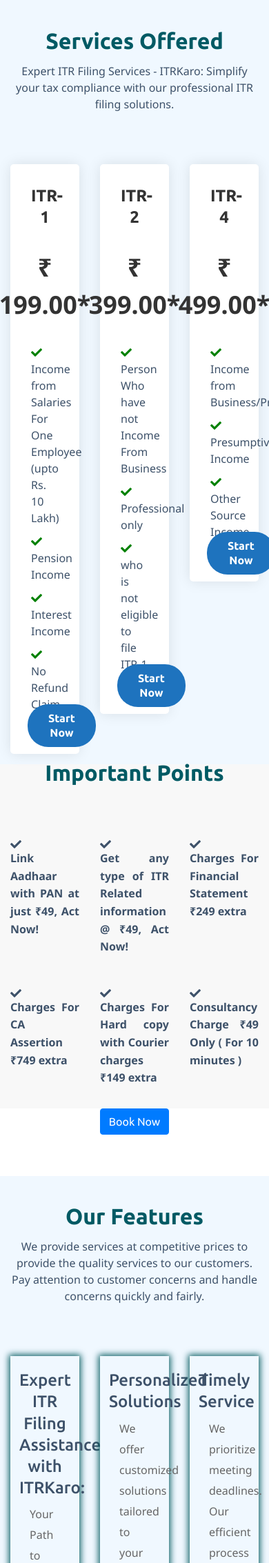
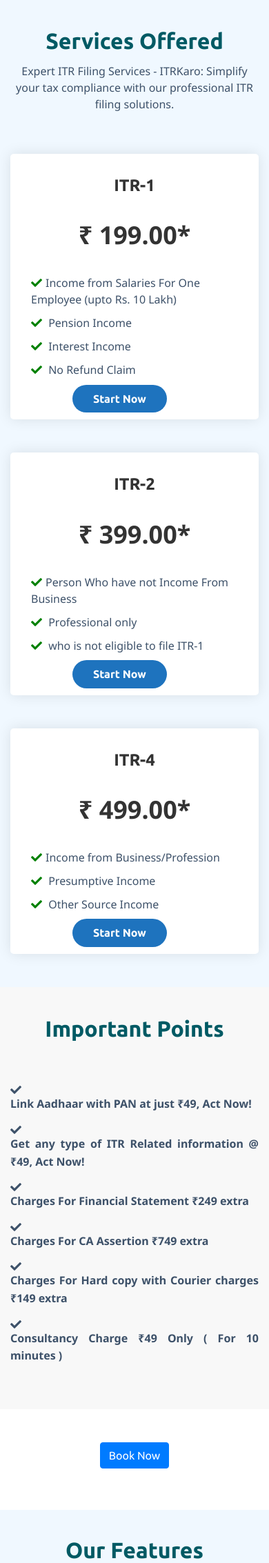
Before and after one commit to Nation-Connect/itrkarao, a PHP site: page / in a window 390 px wide. Shown: the part 1463-3729 px from the top of the page at 69% size. Run offline with PHP 8.4, Linux system fonts and the light colour scheme.

Commit message:
mobile layout issue fixes

```diff
--- a/index.php
+++ b/index.php
@@ -133,7 +133,7 @@
             </div>
 
             <div class="row justify-content-center">
-                <div class="col-lg-4 col-md-6 md-mb-30 ">
+                <div class="col-12 col-md-4 col-sm-12 mb-5">
                     <div class="pricing-table white-bg" id="itr1-section">
                         <div class="pricing-table-header">
                             <h3 class="table-title">ITR-1</h3>
@@ -164,7 +164,7 @@
                     </div>
                 </div>
 
-                <div class="col-lg-4 col-md-6 md-mb-30 ">
+                <div class="col-12 col-md-4 col-sm-12 mb-5">
                     <div class="pricing-table white-bg" id="itr2-section">
                         <div class="pricing-table-header">
                             <h3 class="table-title">ITR-2</h3>
@@ -194,7 +194,7 @@
                     </div>
                 </div>
 
-                <div class="col-lg-4 col-md-6 md-mb-10 ">
+                <div class="col-12 col-md-4 col-sm-12 mb-5">
                     <div class="pricing-table white-bg" id="itr3-section">
                         <div class="pricing-table-header">
                             <h3 class="table-title">ITR-4</h3>
@@ -225,37 +225,6 @@
             </div>
         </div>
 
-
-
-
-
-
-
-
-
-
-
-
-
-
-
-
-
-
-
-
-
-
-
-
-
-
-
-
-
-
-
-
     </div>
     </div>
     </div>
@@ -264,44 +233,44 @@
     <div class="important-points" style="background-color: #f8f8f8;">
     <div class="container">
         <div class="row justify-content-center">
-            <div class="col-xl-8 col-lg-8">
+            <div class="col-xl-8 col-lg-8 pt-5">
                 <div class="section-title">
                     <h2 class="add-space">Important Points</h2>
                 </div>
             </div>
         </div>
-        <div class="row">
-            <div class="col-xl-4 col-lg-4 col-md-6">
+        <div class="row mb-5 pb-5">
+            <div class="col-12 col-md-4 col-sm-12">
                 <div class="single-point">
                     <i class="fas fa-check"></i>
                     <p><strong>Link Aadhaar with PAN at just ₹49, Act Now!</strong></p>
                 </div>
             </div>
-            <div class="col-xl-4 col-lg-4 col-md-6">
+            <div class="col-12 col-md-4 col-sm-12">
                 <div class="single-point">
                     <i class="fas fa-check"></i>
                     <p><strong>Get any type of ITR Related information @ ₹49, Act Now!</strong></p>
                 </div>
             </div>
-            <div class="col-xl-4 col-lg-4 col-md-6">
+            <div class="col-12 col-md-4 col-sm-12">
                 <div class="single-point">
                     <i class="fas fa-check"></i>
                     <p><strong>Charges For Financial Statement ₹249 extra</strong></p>
                 </div>
             </div>
-            <div class="col-xl-4 col-lg-4 col-md-6">
+            <div class="col-12 col-md-4 col-sm-12">
                 <div class="single-point">
                     <i class="fas fa-check"></i>
                     <p><strong>Charges For CA Assertion ₹749 extra</strong></p>
                 </div>
             </div>
-            <div class="col-xl-4 col-lg-4 col-md-6">
+            <div class="col-12 col-md-4 col-sm-12">
                 <div class="single-point">
                     <i class="fas fa-check"></i>
                     <p><strong>Charges For Hard copy with Courier charges ₹149 extra</strong></p>
                 </div>
             </div>
-            <div class="col-xl-4 col-lg-4 col-md-6">
+            <div class="col-12 col-md-4 col-sm-12">
                 <div class="single-point">
                     <i class="fas fa-check"></i>
                     <p><strong>Consultancy Charge ₹49 Only ( For 10 minutes )</strong></p>
@@ -349,7 +318,7 @@
             </div>
             <div class="row">
 
-                <div class="col-xl-4 col-lg-4 col-md-6">
+                <div class="col-12 col-md-4 col-sm-12">
                     <div class="single-feature">
                         <div class="part-text mt-3">
                             <h4>Expert ITR Filing Assistance with ITRKaro: </h4>
@@ -360,7 +329,7 @@
                     </div>
                 </div>
 
-                <div class="col-xl-4 col-lg-4 col-md-6">
+                <div class="col-12 col-md-4 col-sm-12">
                     <div class="single-feature">
                         <div class="part-text mt-3">
                             <h4>Personalized Solutions</h4>
@@ -372,7 +341,7 @@
                     </div>
                 </div>
 
-                <div class="col-xl-4 col-lg-4 col-md-6">
+                <div class="col-12 col-md-4 col-sm-12">
                     <div class="single-feature">
                         <div class="part-text mt-3">
                             <h4>Timely Service</h4>
@@ -384,7 +353,7 @@
                     </div>
                 </div>
 
-                <div class="col-xl-4 col-lg-4 col-md-6">
+                <div class="col-12 col-md-4 col-sm-12">
                     <div class="single-feature">
                         <div class="part-text mt-3">
                             <h4>Secure Data Handling</h4>
@@ -396,7 +365,7 @@
                     </div>
                 </div>
 
-                <div class="col-xl-4 col-lg-4 col-md-6">
+                <div class="col-12 col-md-4 col-sm-12">
                     <div class="single-feature">
                         <div class="part-text mt-3">
                             <h4>Transparent Pricing</h4>
@@ -408,7 +377,7 @@
                     </div>
                 </div>
 
-                <div class="col-xl-4 col-lg-4 col-md-6">
+                <div class="col-12 col-md-4 col-sm-12">
                     <div class="single-feature">
                         <div class="part-text mt-3">
                             <h4>Compliance and Accuracy</h4>
```
